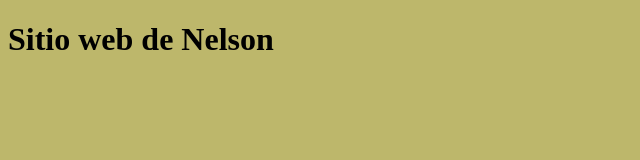
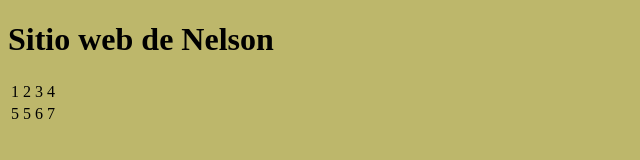
Before and after one commit to NelsonOsvaldo/Nelson-Practica1-Martes, a plain HTML site: page index.html in a window 1280 px wide. Shown: the full height of the page, 0-640 px from the left. Drawn offline with Linux system fonts and the light colour scheme.

Commit message:
Tabla 2 Luis

```diff
--- a/index.html
+++ b/index.html
@@ -10,5 +10,20 @@
 <body>
     <h1>Sitio web de Nelson</h1>
 
+    <table>
+        <tr>
+            <td>1</td>
+            <td>2</td>
+            <td>3</td>
+            <td>4</td>
+        </tr>
+        <tr>
+            <td>5</td>
+            <td>5</td>
+            <td>6</td>
+            <td>7</td>
+        </tr>
+    </table>
+
 </body>
 </html>
```
